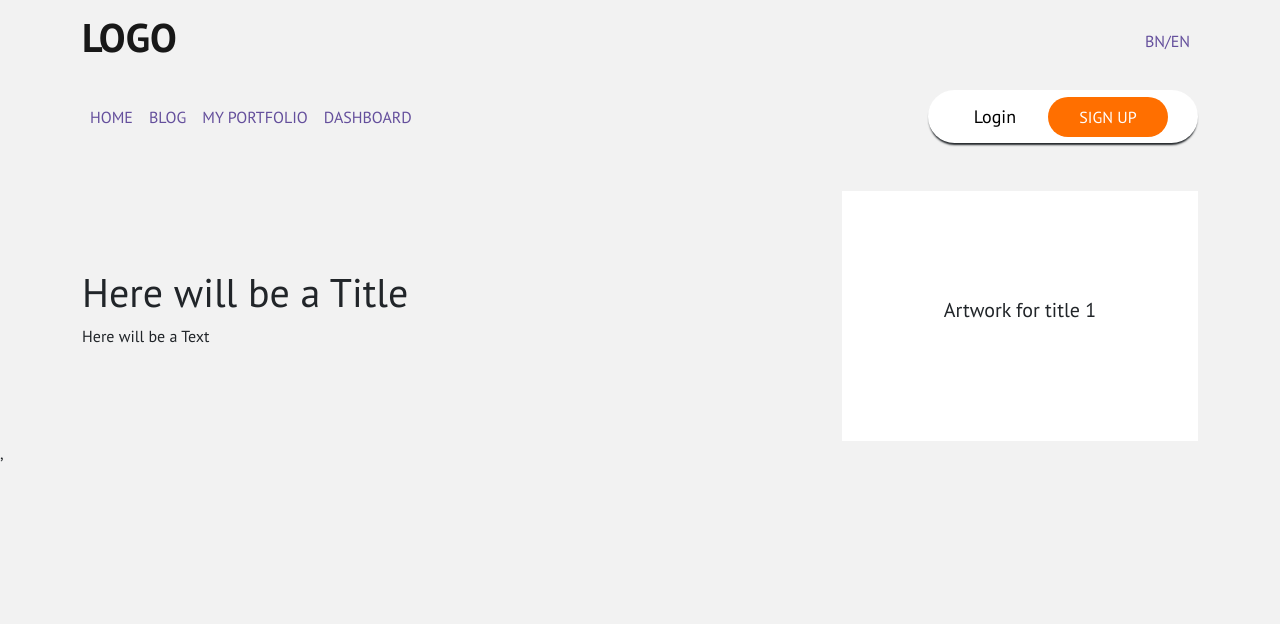
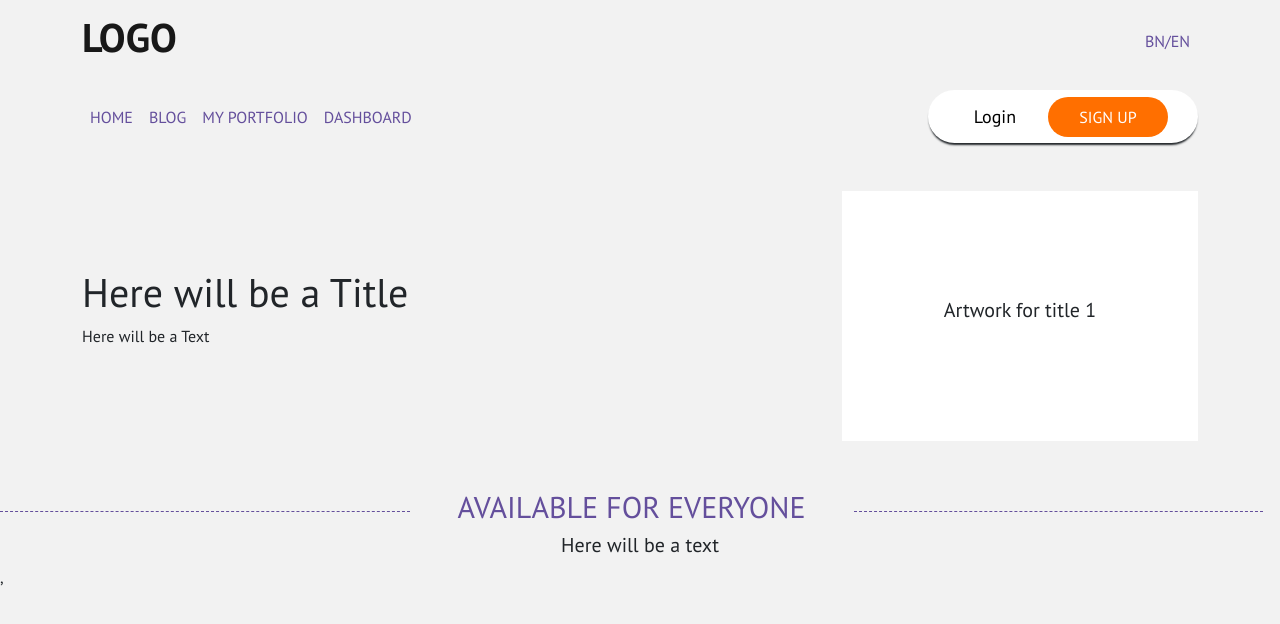
Before and after one commit to rifatjahan823/Task-1, a React (Create React App) app: page / in a window 1280 px wide. Shown: the top 624 px of the page. Built offline with nearby package versions, Linux system fonts and the light colour scheme.

Commit message:
add divider

```diff
--- a/src/Components/Home/Home.js
+++ b/src/Components/Home/Home.js
@@ -1,10 +1,12 @@
 import React from 'react';
 import Banner from '../Banner/Banner';
+import Service from '../Service/Service';
 
 const Home = () => {
     return (
         <div>
             <Banner></Banner>
+            <Service></Service>
         </div>
     );
 };
--- /dev/null
+++ b/src/Components/Service/Service.css
@@ -0,0 +1,3 @@
+.divider{
+    border: 2px solid dotted;
+}
--- /dev/null
+++ b/src/Components/Service/Service.js
@@ -0,0 +1,32 @@
+import React from 'react';
+import './Service.css'
+
+const Service = () => {
+    return (
+<div>
+<div className='d-flex align-items-center pt-5'>
+        <div style={{borderTop:"1px dashed #644F9C",width:"32%"}} className=' '></div>
+        <h3 className='px-5'style={{fontSize:"30px",color:'#644F9C'}}> AVAILABLE FOR EVERYONE</h3>
+        <div style={{borderTop:"1px dashed #644F9C",width:"32%"}} className=''></div>
+      </div>
+        <div className='container'>
+        <div className='service'>
+            <h5 className='text-center'>Here will be a text</h5>
+            <div className='row'>
+                <div className='col-lg-4 col-md-6 col-12'>
+
+                </div>
+                <div className='col-lg-4 col-md-6 col-12'>
+
+                </div>
+                <div className='col-lg-4 col-md-6 col-12'>
+
+                </div>
+            </div>
+        </div>
+     </div>
+</div>
+    );
+};
+
+export default Service;
```
